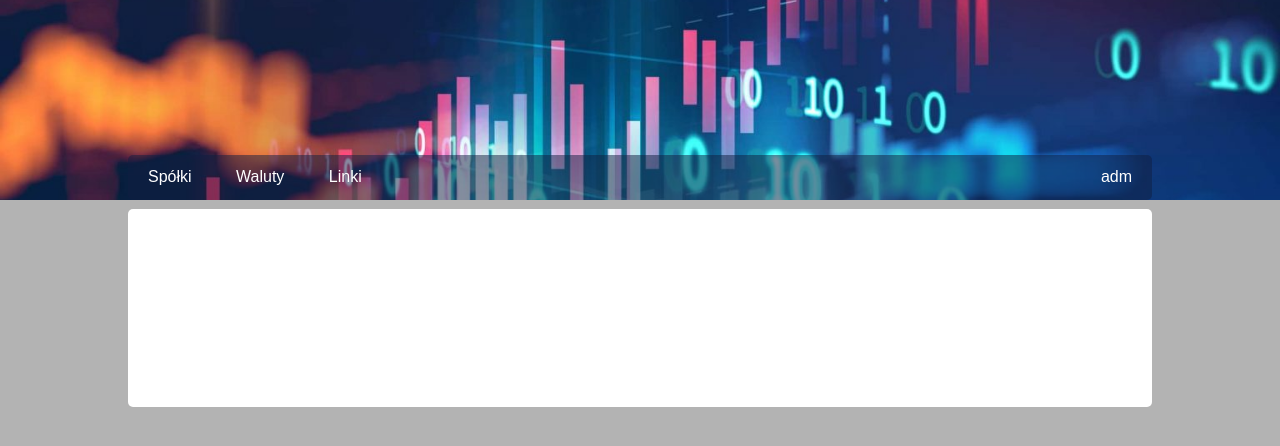
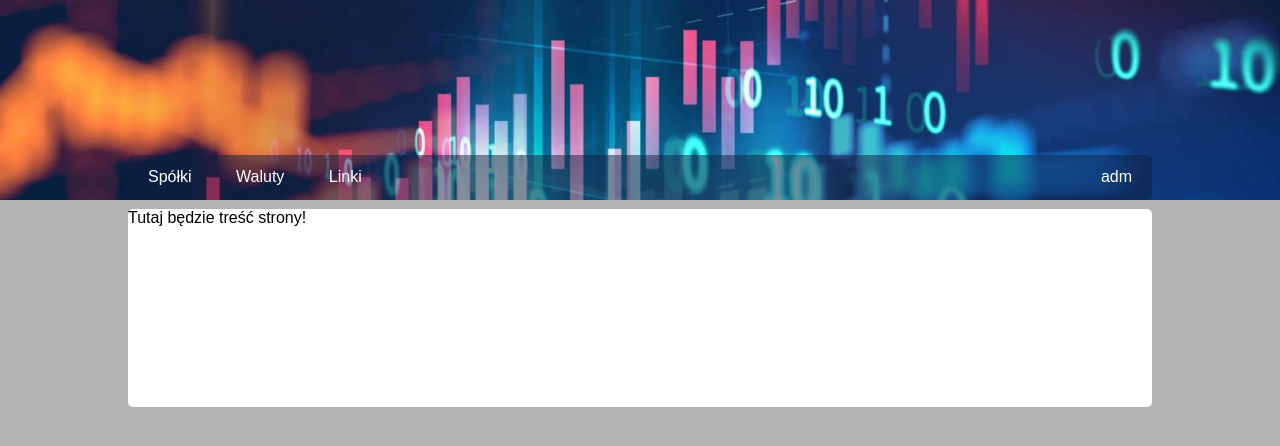
Before and after one commit to k82m/FinInfo2, a plain HTML site: page index.html in a window 1280 px wide. Drawn offline with Linux system fonts and the light colour scheme.

Commit message:
Header1 + small text in main

```diff
--- a/index.html
+++ b/index.html
@@ -20,6 +20,7 @@
                 </ul>
         </div>
         <div class="content">
+            Tutaj będzie treść strony!
             <br> <br> <br> <br> <br> <br> <br> <br> <br> <br> <br>
         </div>
 
```
